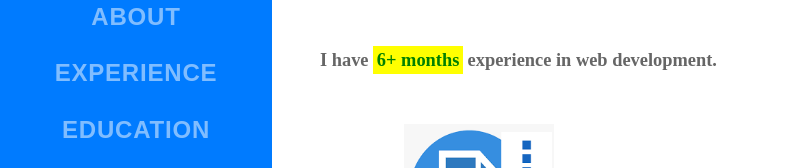
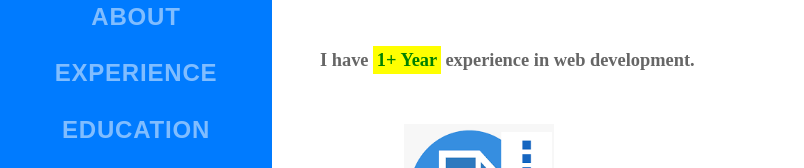
Before and after one commit to t123arun/Tarun_KambojCV, a plain HTML site: page index.html in a window 1280 px wide. Shown: the part 340-508 px from the top of the page, without its empty margins (0-804 px from the left). Drawn offline with nearby package versions, Linux system fonts and the light colour scheme; a web font is replaced by a local one.

Commit message:
Update index.html

```diff
--- a/index.html
+++ b/index.html
@@ -89,7 +89,7 @@
 
                     </div>
                     <p class="lead mb-5"><b>I have <mark style="color: green;background-color:yellow;">
-                    6+ months</mark> experience in web development.</b></p>
+                    1+ Year</mark> experience in web development.</b></p>
                     <div class="social-icons">
                         <a class="social-icon" href="https://github.com/t123arun"><i class="fab fa-github"></i></a>
                         <span>
```
